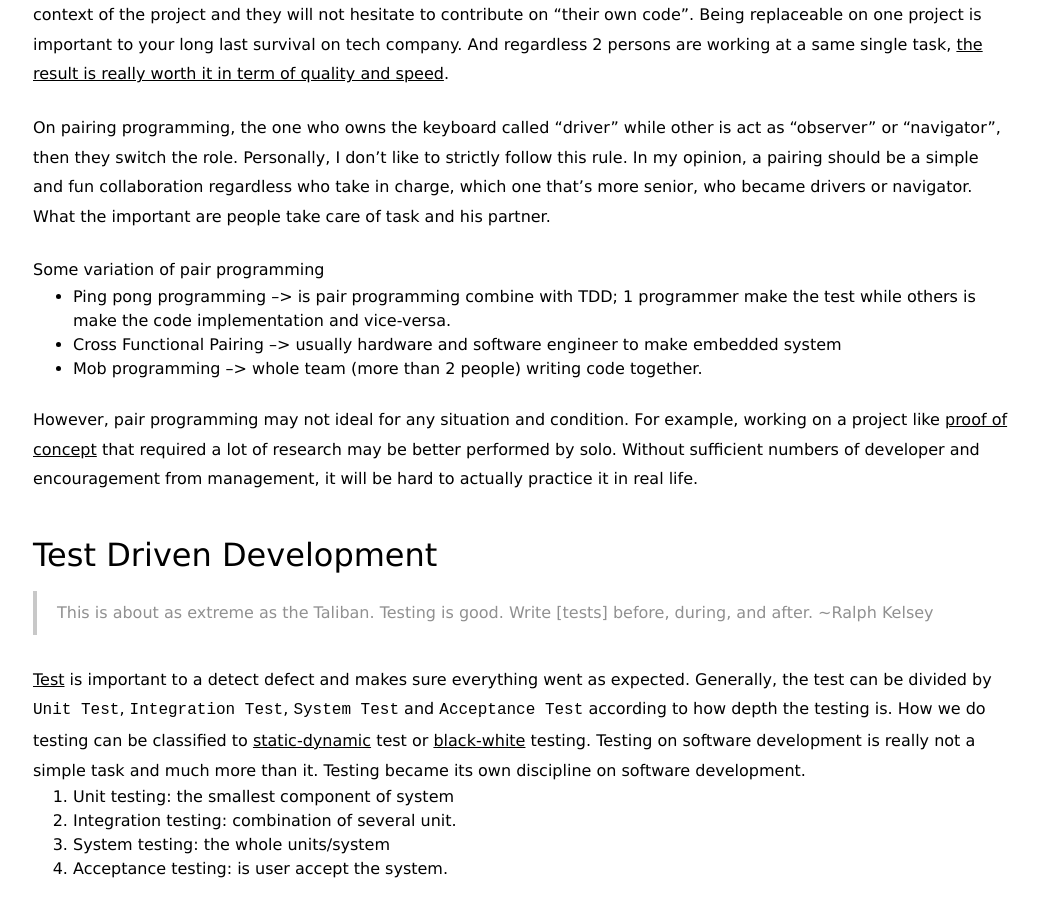
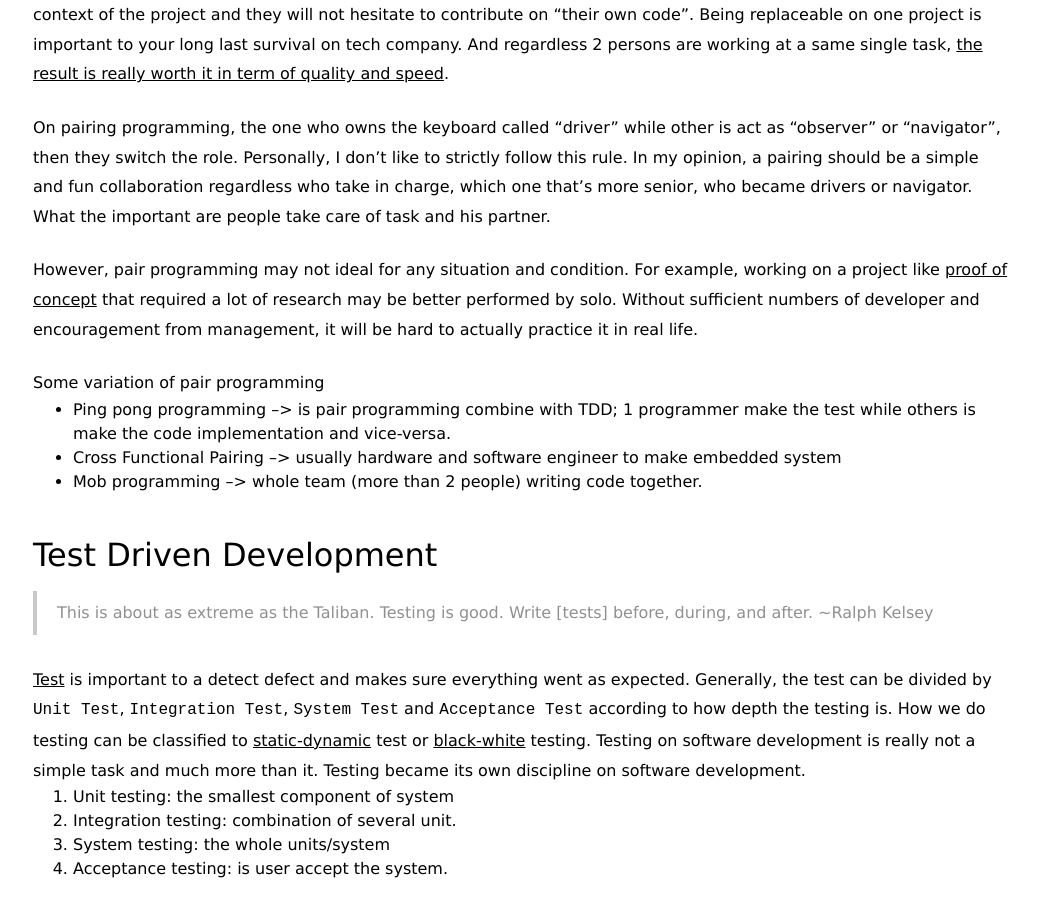
Before and after one commit to imantung/imantung.github.io, a Jekyll site: the page built from blog/_posts/2018-01-17-pairing-and-test-driven.md, in a window 1280 px wide and 900 px high, scrolled down 897 px. Shown: the whole window, without its empty margins (117-1156 px from the left). Built offline with Jekyll 4.4.1, drawn with Linux system fonts in a browser that asks for light colours; nearby versions of some CDN libraries; comment, search, counter and statistics services are not loaded.

Commit message:
fix wording

```diff
--- a/blog/_posts/2018-01-17-pairing-and-test-driven.md
+++ b/blog/_posts/2018-01-17-pairing-and-test-driven.md
@@ -19,12 +19,12 @@ Pair programming is popularized by [Extreme Programming (XP)](https://en.wikiped
 
 On pairing programming, the one who owns the keyboard called "driver" while other is act as "observer" or "navigator", then they switch the role. Personally, I don’t like to strictly follow this rule. In my opinion, a pairing should be a simple and fun collaboration regardless who take in charge, which one that’s more senior, who became drivers or navigator. What the important are people take care of task and his partner.
 
+However, pair programming may not ideal for any situation and condition. For example, working on a project like [proof of concept](https://en.wikipedia.org/wiki/Proof_of_concept) that required a lot of research may be better performed by solo. Without sufficient numbers of developer and encouragement from management, it will be hard to actually practice it in real life.
+
 Some variation of pair programming
 - Ping pong programming --> is pair programming combine with TDD; 1 programmer make the test while others is make the code implementation and vice-versa.
 - Cross Functional Pairing --> usually hardware and software engineer to make embedded system
 - Mob programming --> whole team (more than 2 people) writing code together.
-
-However, pair programming may not ideal for any situation and condition. For example, working on a project like [proof of concept](https://en.wikipedia.org/wiki/Proof_of_concept) that required a lot of research may be better performed by solo. Without sufficient numbers of developer and encouragement from management, it will be hard to actually practice it in real life.
 
 ## Test Driven Development
 
```
